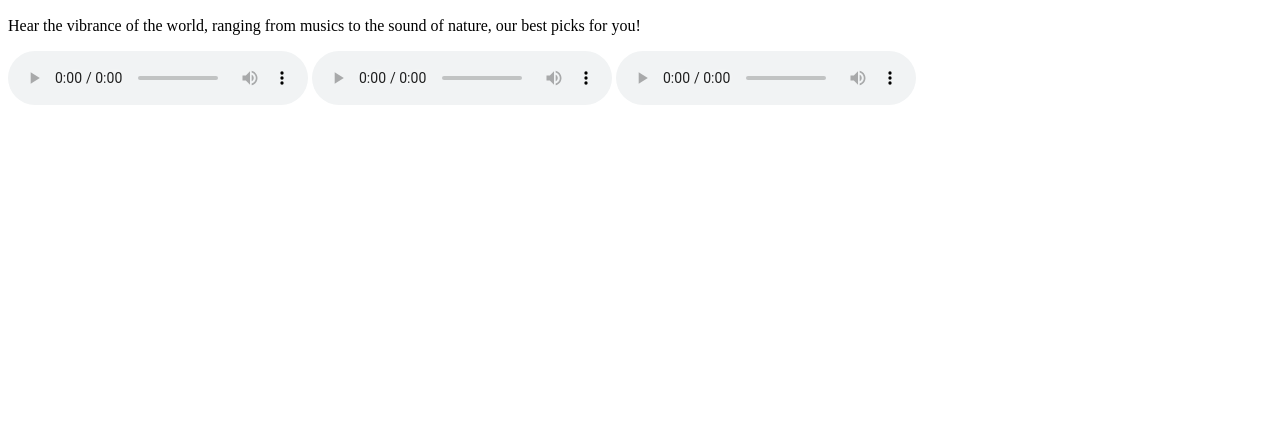
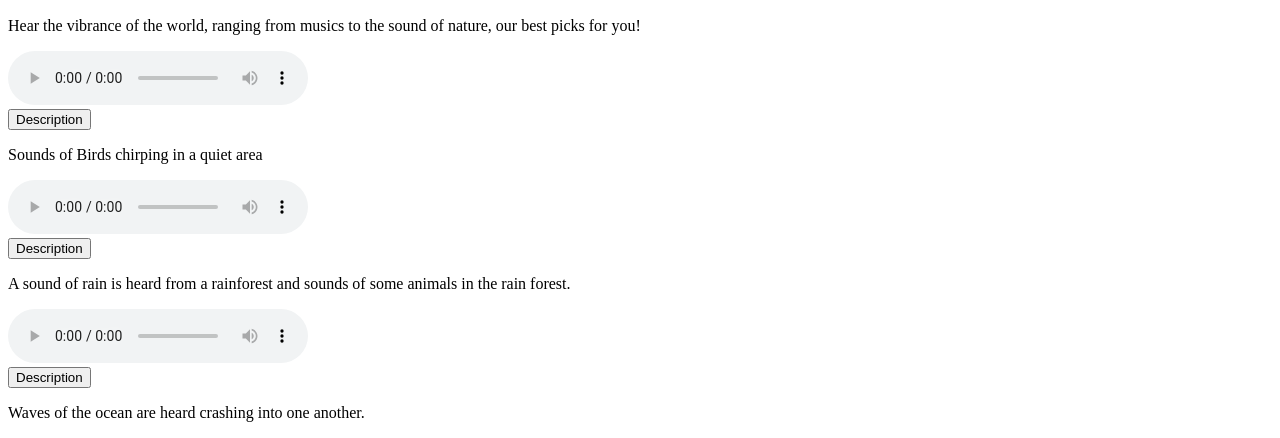
Before and after one commit to yonatan-h/tour-the-world, a plain HTML site: page src/explore.html in a window 1280 px wide. Shown: the part 1555-1993 px from the top of the page. Before the commit the page ends 1672 px from the top, so only its background shows below. Drawn offline with Linux system fonts and the light colour scheme.

Commit message:
Update explore.html

```diff
--- a/src/explore.html
+++ b/src/explore.html
@@ -7,7 +7,6 @@
     <title>Explore</title>
 </head>
 <body>
-     <!-- We're making the nav-bar here -->
      <nav>
         <a href ="home.html"> Home </a>
         <a href = "explore.html">Explore</a>
@@ -71,9 +70,27 @@
     </section>
     <p>Hear the vibrance of the world, ranging from musics to the sound of nature, our best picks for you!</p>
     <section>
-        <audio src="audios/birds.mp3" controls></audio>
-        <audio src="audios/rainforest.mp3" controls></audio>
-        <audio src = "audios/waves.mp3" controls></audio>
+        <div>
+            <audio src="audios/birds.mp3" controls aria-describedby="description-birds"></audio>
+            <div id ="description-birds">
+                <button> Description</button>
+                <p>Sounds of Birds chirping in a quiet area</p>
+            </div>
+        </div>
+        <div>
+            <audio src="audios/rainforest.mp3" controls aria-describedby="description-rainforest"></audio>
+            <div id="description-rainforest">
+                <button>Description</button>
+                <p>A sound of rain is heard from a rainforest and sounds of some animals in the rain forest.</p>
+            </div>
+        </div>
+        <div>
+            <audio src = "audios/waves.mp3" controls aria-describedby="description-waves"></audio>
+            <div id = "description-waves">
+                <button>Description</button>
+                <p>Waves of the ocean are heard crashing into one another.</p>
+            </div>
+        </div>
     </section>
 </body>
 </html>
```
